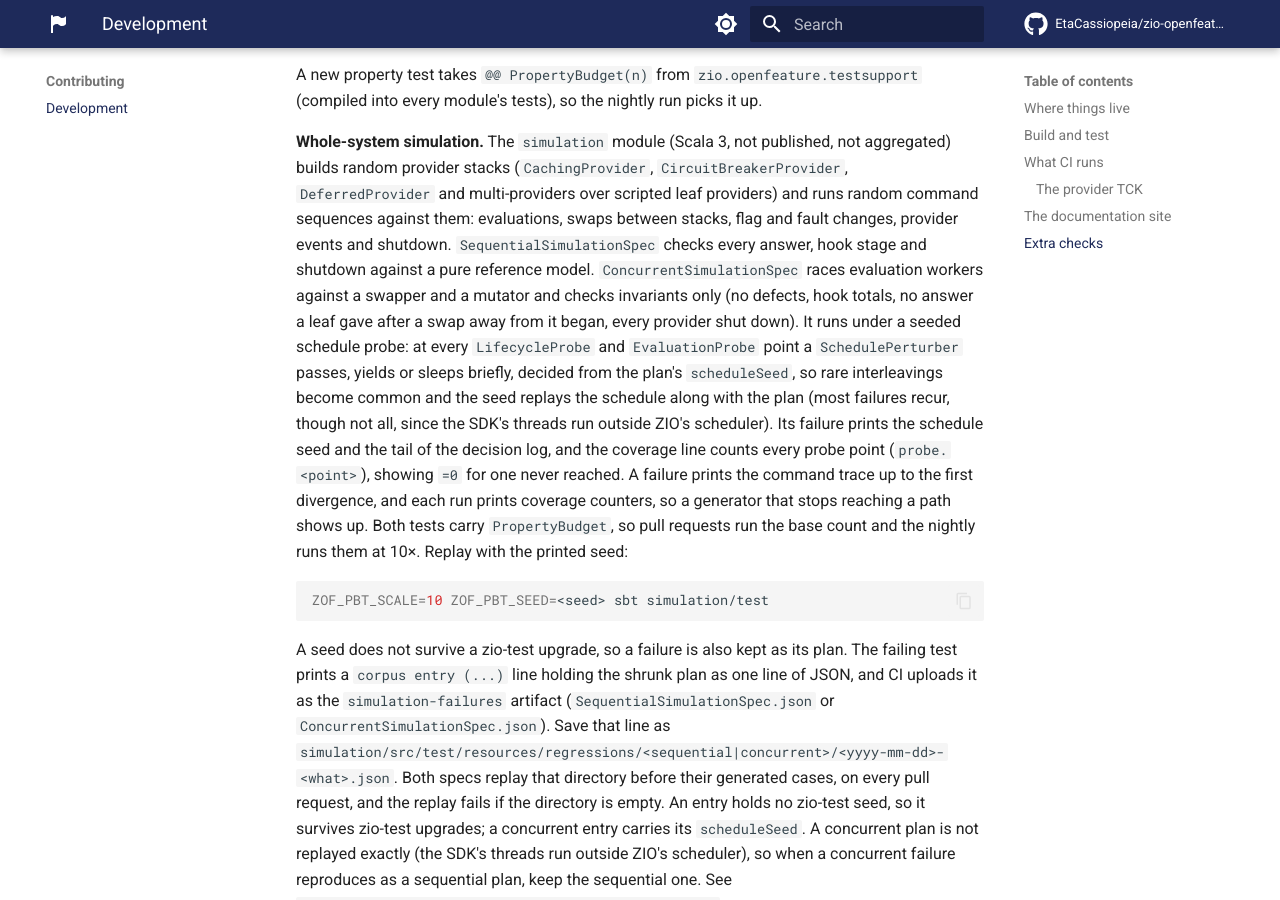
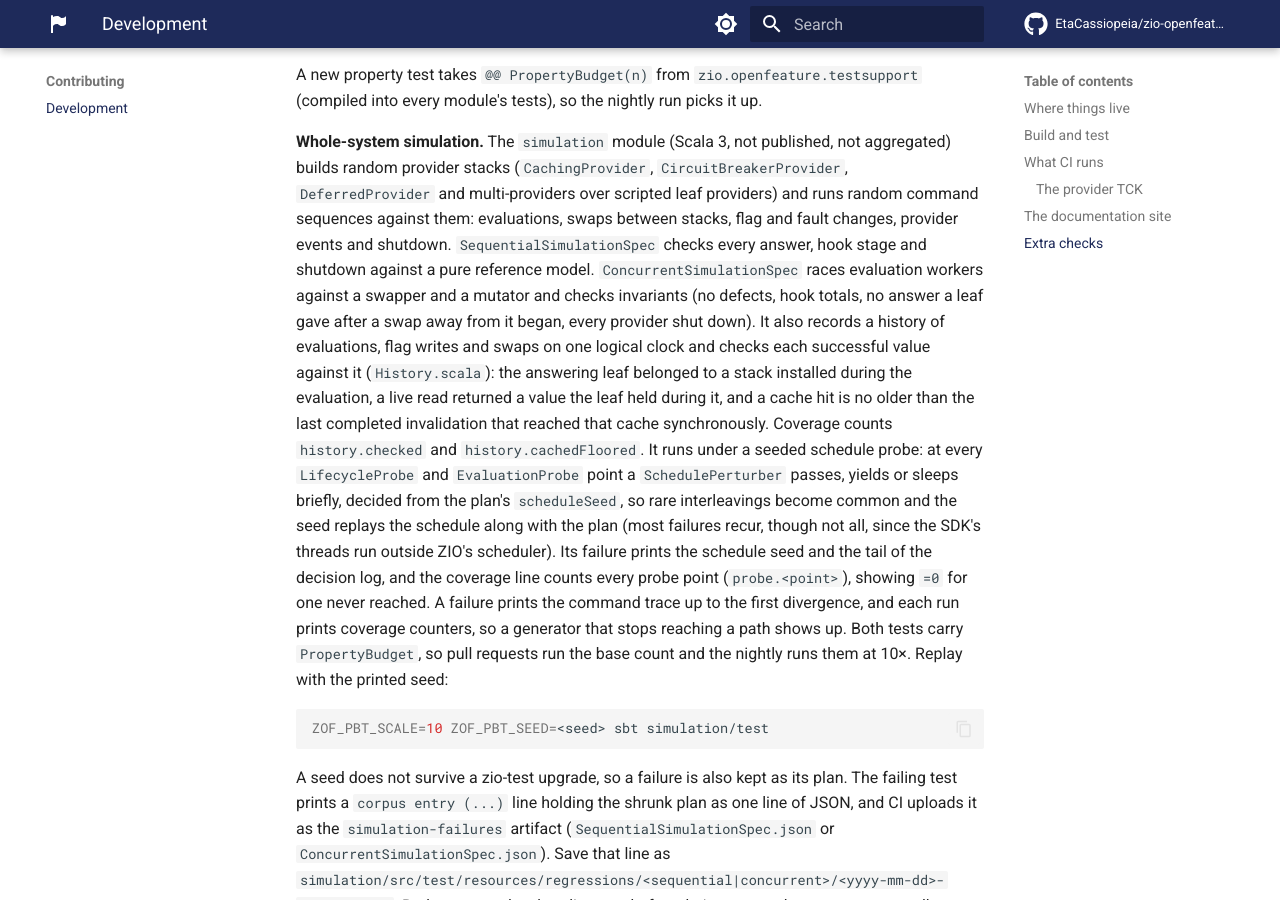
Before and after one commit to EtaCassiopeia/zio-openfeature, an MkDocs documentation site: the page built from docs/development.md, in a window 1280 px wide and 900 px high, scrolled down 4398 px. Built offline with MkDocs 1.6.1 and Material for MkDocs 9.7.7, drawn with Linux system fonts in a browser that asks for light colours; comment, search, counter and statistics services are not loaded.

Commit message:
Check concurrent simulation values against a recorded history (#973)

```diff
--- a/docs/development.md
+++ b/docs/development.md
@@ -148,8 +148,11 @@ stacks (`CachingProvider`, `CircuitBreakerProvider`, `DeferredProvider` and mult
 providers) and runs random command sequences against them: evaluations, swaps between stacks, flag and fault changes,
 provider events and shutdown. `SequentialSimulationSpec` checks every answer, hook stage and shutdown against a pure
 reference model. `ConcurrentSimulationSpec` races evaluation workers against a swapper and a mutator and checks
-invariants only (no defects, hook totals, no answer a leaf gave after a swap away from it began, every provider shut
-down). It runs under a seeded schedule probe: at every `LifecycleProbe` and `EvaluationProbe` point a
+invariants (no defects, hook totals, no answer a leaf gave after a swap away from it began, every provider shut
+down). It also records a history of evaluations, flag writes and swaps on one logical clock and checks each successful
+value against it (`History.scala`): the answering leaf belonged to a stack installed during the evaluation, a live
+read returned a value the leaf held during it, and a cache hit is no older than the last completed invalidation that
+reached that cache synchronously. Coverage counts `history.checked` and `history.cachedFloored`. It runs under a seeded schedule probe: at every `LifecycleProbe` and `EvaluationProbe` point a
 `SchedulePerturber` passes, yields or sleeps briefly, decided from the plan's `scheduleSeed`, so rare interleavings
 become common and the seed replays the schedule along with the plan (most failures recur, though not all, since the
 SDK's threads run outside ZIO's scheduler). Its failure prints the schedule seed and the tail of the decision log, and
--- a/simulation/README.md
+++ b/simulation/README.md
@@ -10,7 +10,8 @@ Test-only, unpublished, Scala 3. Not in the root aggregate; run with `sbt simula
 | `Model.scala` | Pure reference model: what each provider-level call should produce |
 | `Harness.scala`, `Runner.scala` | Run a command list against the live stack and the model; fail with a trace at the first divergence |
 | `SequentialSimulationSpec` | Every result must equal the model |
-| `ConcurrentSimulationSpec` | Evaluation workers racing a swapper and a mutator; invariants only (no defects, hook totals, ...) |
+| `ConcurrentSimulationSpec` | Evaluation workers racing a swapper and a mutator; invariants (no defects, hook totals, ...), and each value against the recorded history |
+| `History.scala`, `HistorySpec` | The recorded history of a concurrent run (evaluations, flag writes, swaps on one logical clock) and the checker that explains each successful value from it |
 | `PlanCodec.scala`, `Corpus.scala` | JSON codec for plans (derived from the case classes), and the loader and recorder of the regression corpus |
 | `Stats.scala` | Coverage counters printed per run, so a generator that stops reaching a path shows up |
 
```
Also changed, not shown: 5 other files.
